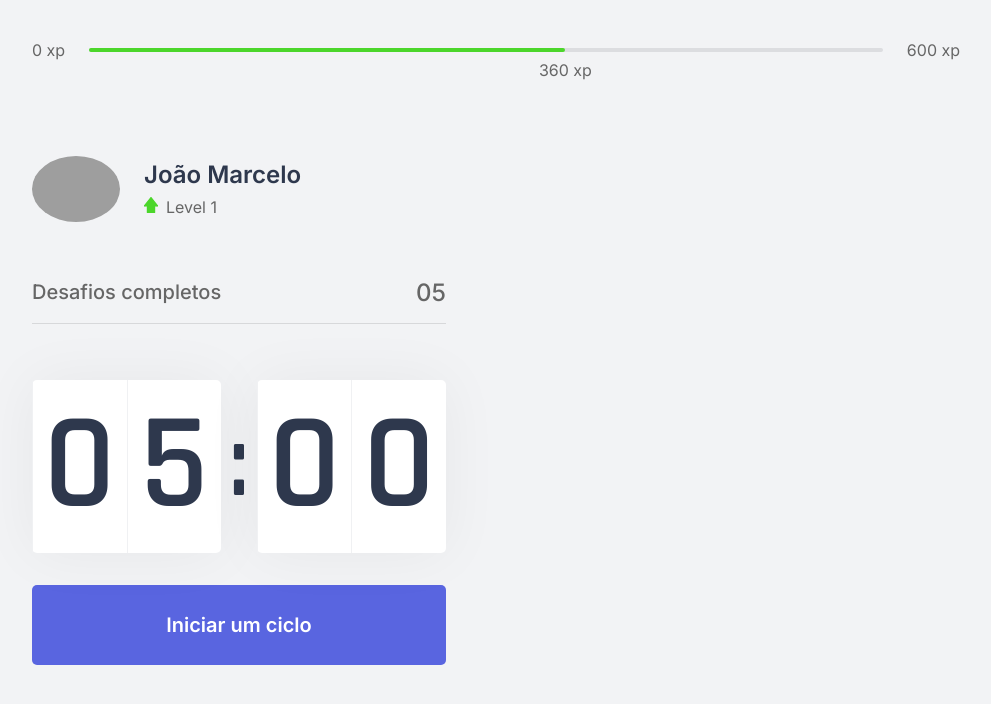
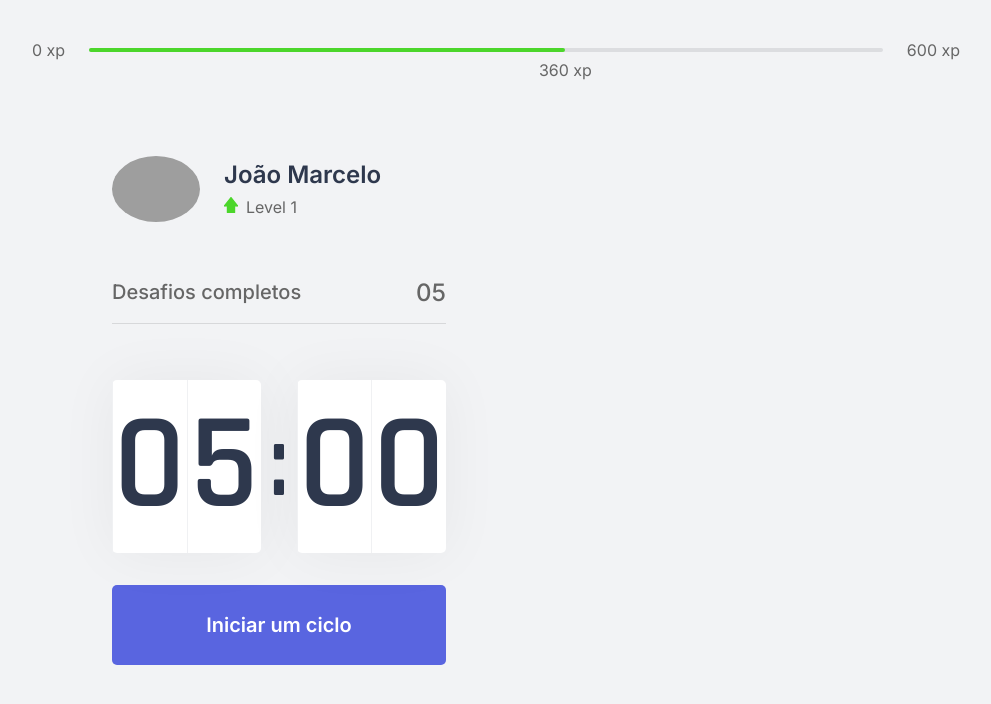
Before and after one commit to hereisjohnny2/moveit-next, a Next.js app: page / in a window 1280 px wide. Shown: the top 704 px of the page, without its empty margins (144-1135 px from the left). Built offline with nearby package versions, Linux system fonts and the light colour scheme; grey boxes are pictures that could not be loaded.

Commit message:
margin fix

```diff
--- a/src/styles/pages/Home.module.css
+++ b/src/styles/pages/Home.module.css
@@ -9,6 +9,8 @@
 }
 
 .container section {
+    margin: 5rem;
+
     flex: 1;
 
     display: grid;
```
